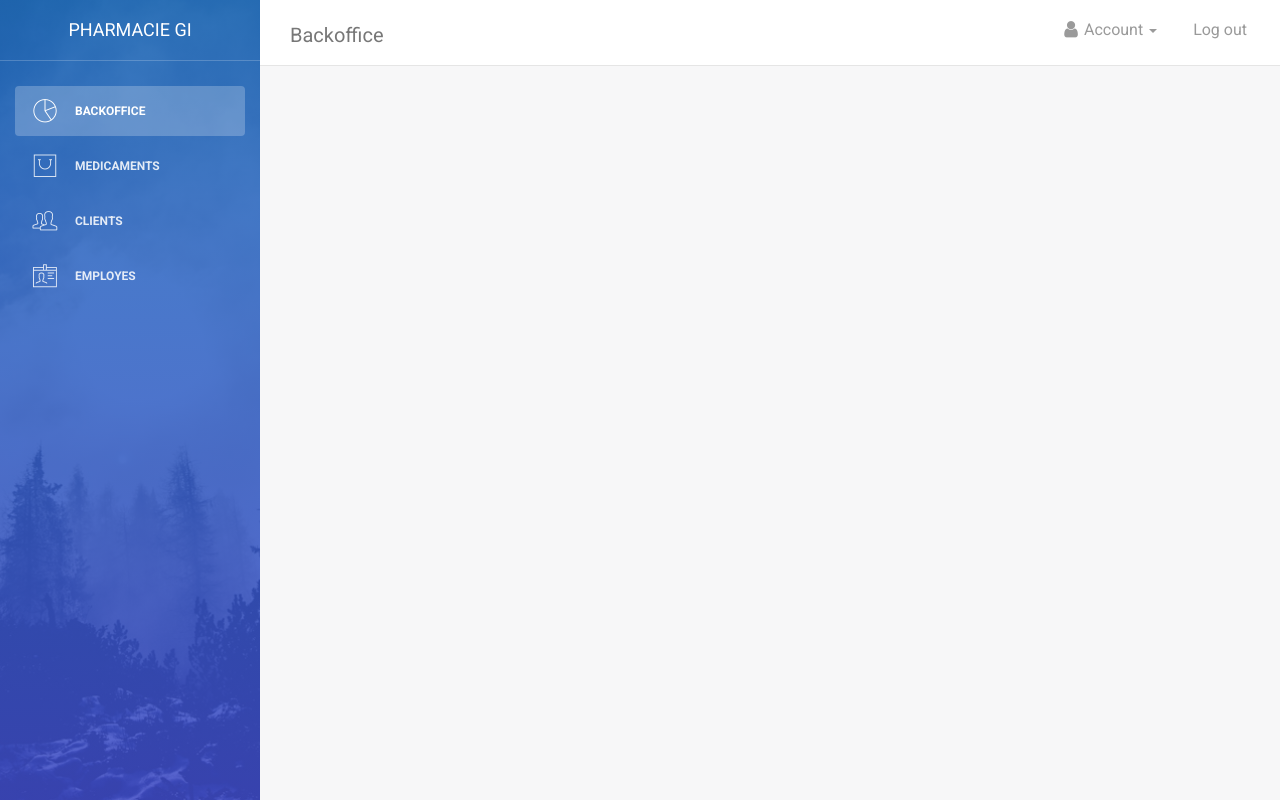
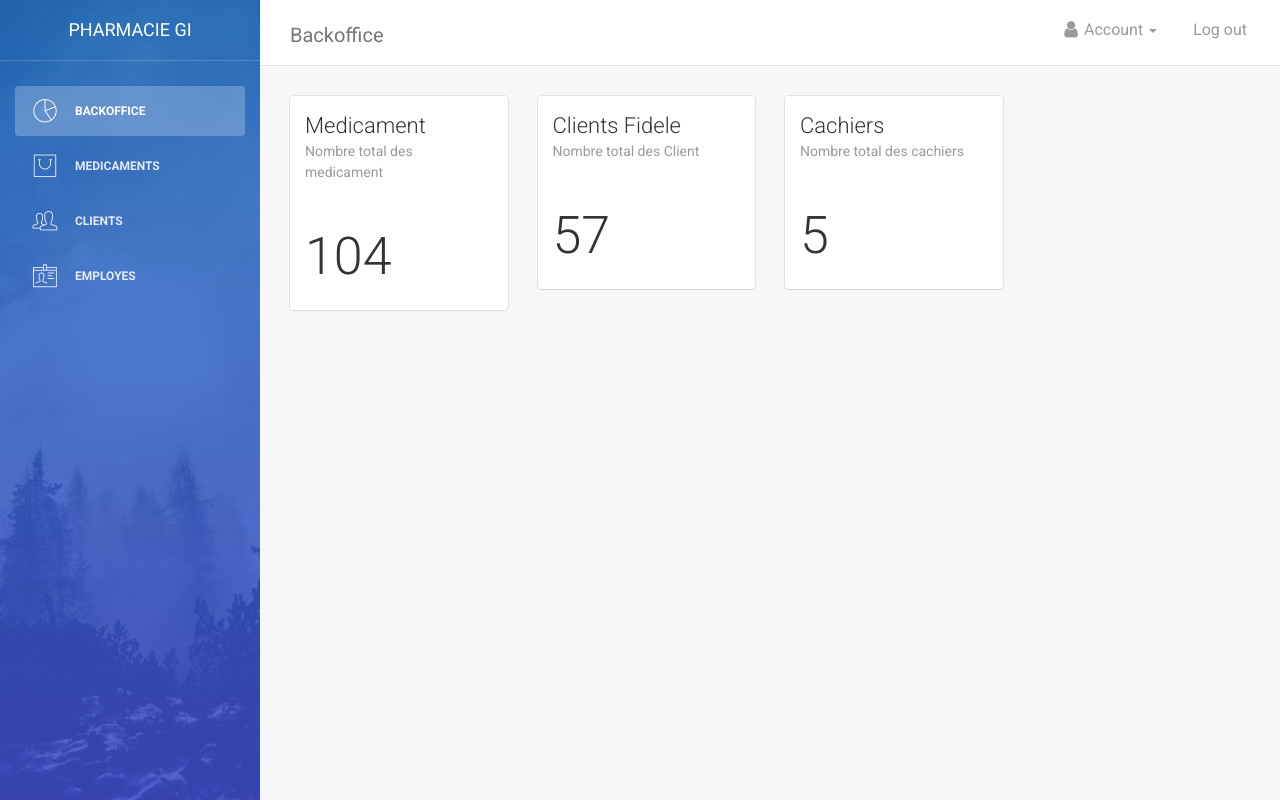
Before and after one commit to leMedi/gestion-pharmacie, a PHP site: page /gestion-phramacie/backoffice.php in a window 1280 px wide. Run offline with PHP 8.4, Linux system fonts and the light colour scheme; some libraries are stand-ins or nearby versions.

Commit message:
backoffice: index page

```diff
--- a/backoffice.php
+++ b/backoffice.php
@@ -20,7 +20,34 @@ require __DIR__. '/include/outils.php';
 
         <div class="content">
             <div class="container-fluid">
+                <div class="row">
+                    <div class="col-md-3">
+                        <?php template('components/statscard', array(
+                                    'title' => 'Medicament',
+                                    'subtitle' => 'Nombre total des medicament',
+                                    'stats' => '104',
+                                )
+                        ); ?>
+                    </div>
 
+                    <div class="col-md-3">
+                        <?php template('components/statscard', array(
+                                    'title' => 'Clients Fidele',
+                                    'subtitle' => 'Nombre total des Client',
+                                    'stats' => '57',
+                                )
+                        ); ?>
+                    </div>
+
+                    <div class="col-md-3">
+                        <?php template('components/statscard', array(
+                                    'title' => 'Cachiers',
+                                    'subtitle' => 'Nombre total des cachiers',
+                                    'stats' => '5',
+                                )
+                        ); ?>
+                    </div>
+                </div>
             </div>
         </div> <!-- .content -->
 <?php
```
